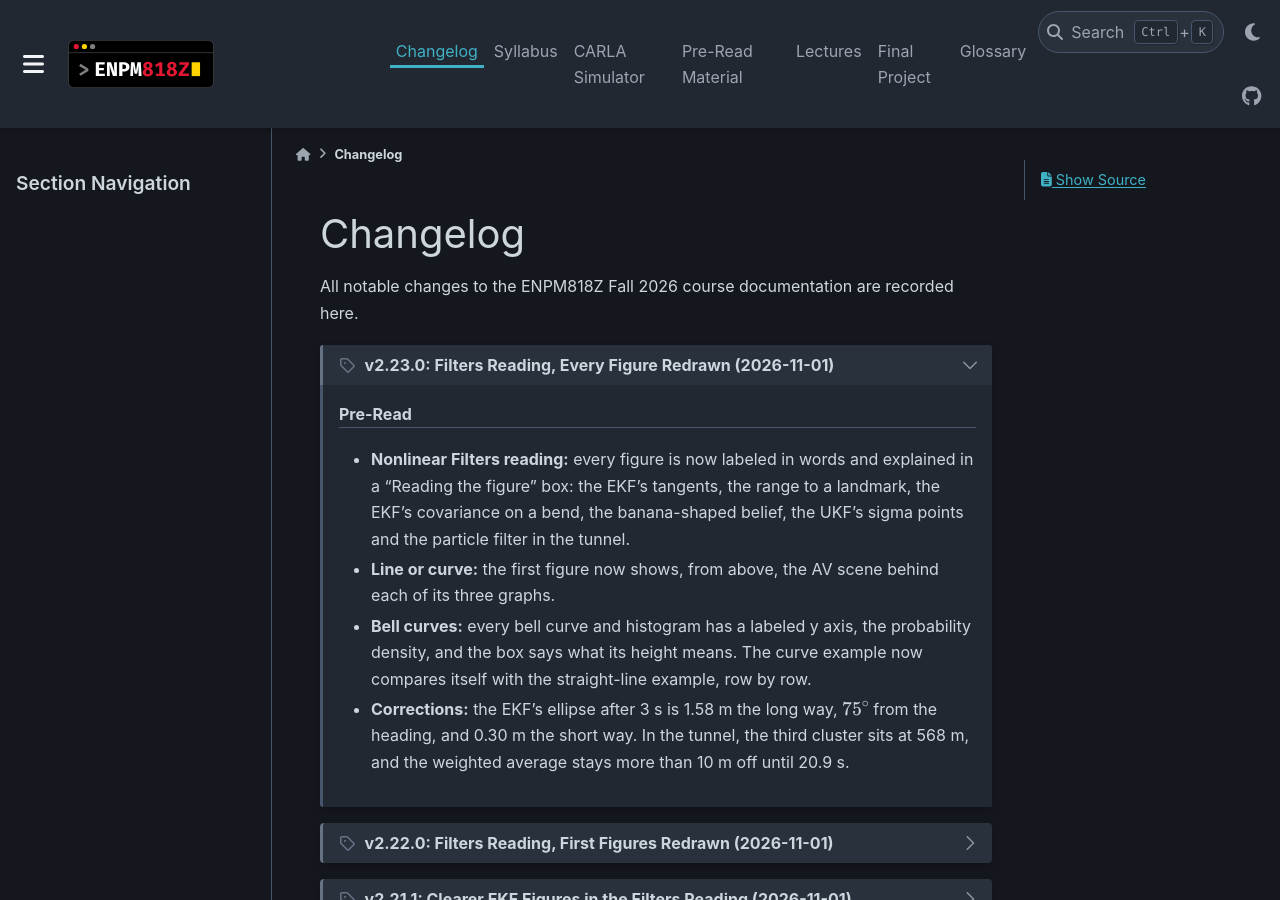
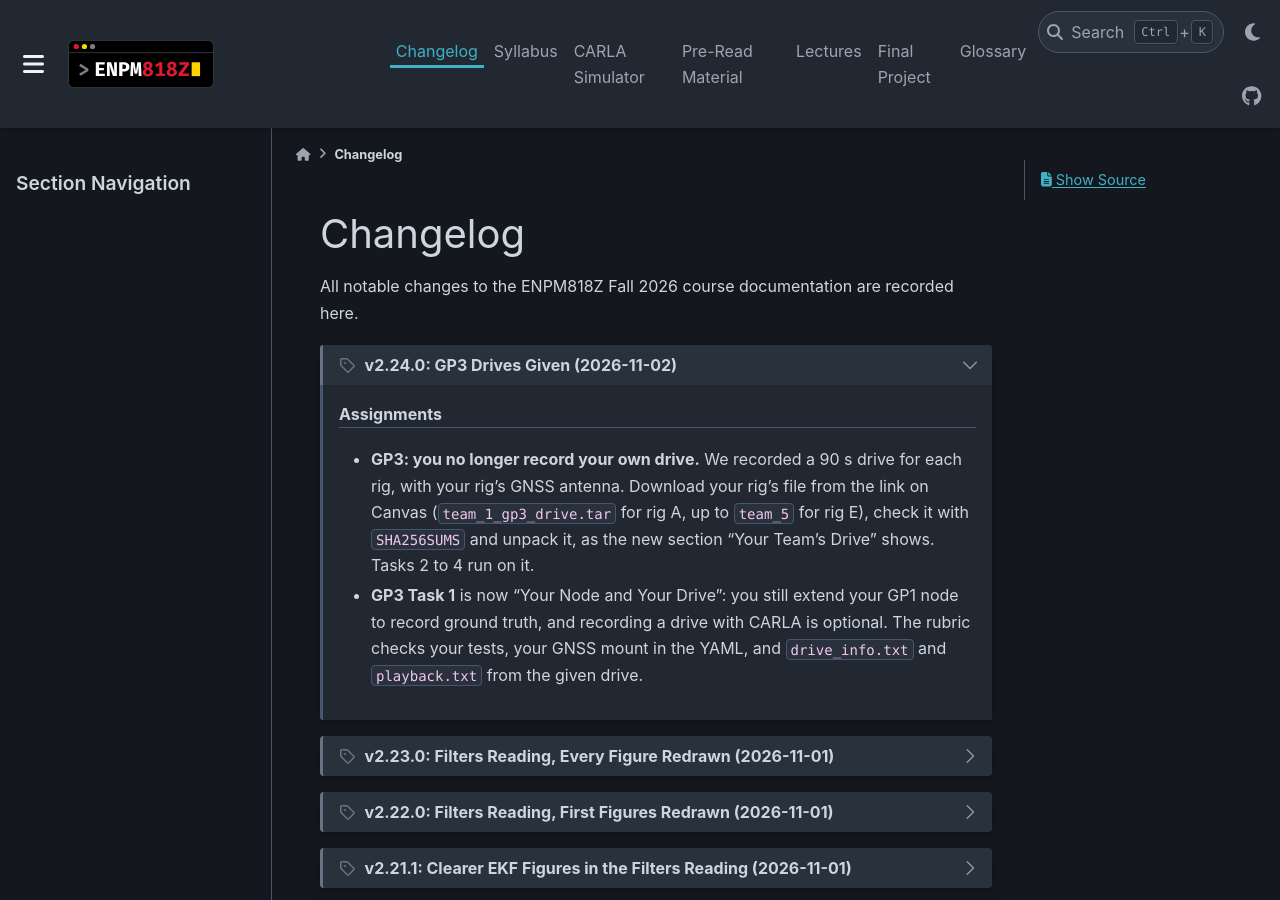
Before and after one commit to zeidk/enpm818z-fall-2026-docs, a Sphinx documentation site: the page built from docs/source/changelog/changelog.rst, in a window 1280 px wide and 900 px high. Built offline with Sphinx 7.4.7 and the PyData theme 0.15.4, drawn with Linux system fonts in a browser that asks for light colours; pages that are not in the unit, such as notebooks, are missing from menus.

Commit message:
GP3: give each rig a recorded drive; Task 1 becomes Your Node and Your Drive
Each team downloads its rig's 90 s drive (team_1 for rig A up to team_5
for rig E) from the link on Canvas, checks it with SHA256SUMS and unpacks
it to ~/gp3_data/drive. Recording a drive with CARLA is optional. The
Task 1 rubric now checks the tests, the GNSS mount in the YAML, and
drive_info.txt and playback.txt from the given drive.

```diff
--- a/docs/source/changelog/changelog.rst
+++ b/docs/source/changelog/changelog.rst
@@ -5,10 +5,27 @@ Changelog
 All notable changes to the ENPM818Z Fall 2026 course documentation are recorded here.
 
 
+.. dropdown:: v2.24.0: GP3 Drives Given (2026-11-02)
+   :icon: tag
+   :class-container: sd-border-success
+   :open:
+
+   .. rubric:: Assignments
+
+   - **GP3: you no longer record your own drive.** We recorded a 90 s drive
+     for each rig, with your rig's GNSS antenna. Download your rig's file
+     from the link on Canvas (``team_1_gp3_drive.tar`` for rig A, up to
+     ``team_5`` for rig E), check it with ``SHA256SUMS`` and unpack it, as
+     the new section "Your Team's Drive" shows. Tasks 2 to 4 run on it.
+   - **GP3 Task 1** is now "Your Node and Your Drive": you still extend your
+     GP1 node to record ground truth, and recording a drive with CARLA is
+     optional. The rubric checks your tests, your GNSS mount in the YAML,
+     and ``drive_info.txt`` and ``playback.txt`` from the given drive.
+
+
 .. dropdown:: v2.23.0: Filters Reading, Every Figure Redrawn (2026-11-01)
    :icon: tag
    :class-container: sd-border-success
-   :open:
 
    .. rubric:: Pre-Read
 
```
Also changed, not shown: docs/source/assignments/gp3.rst (+61 -22 lines).
